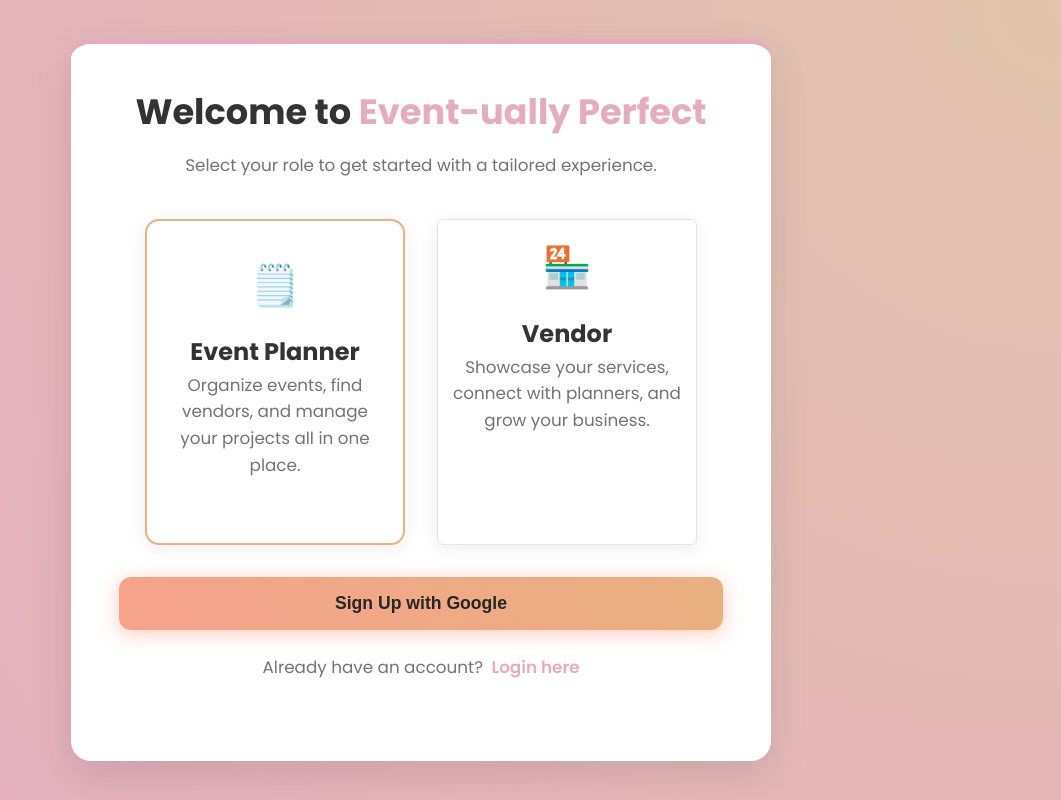
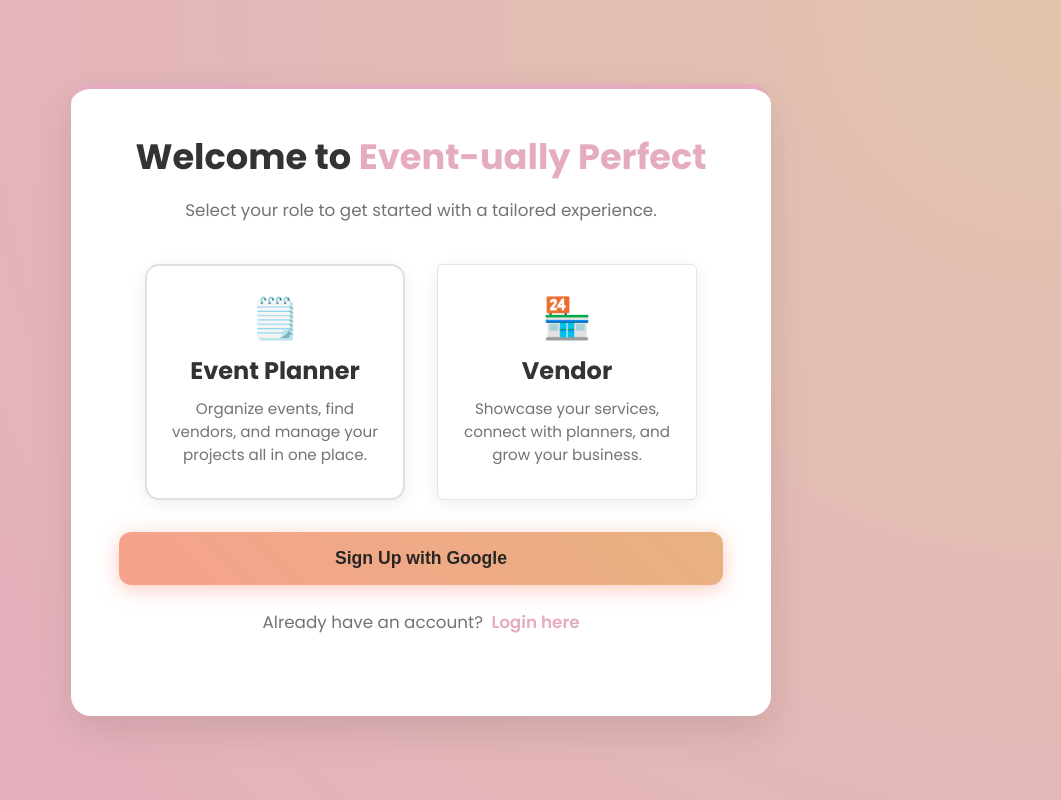
Before and after one commit to ZaneerahEssop/QUANTIX, a React (Create React App) app: page /signup in a window 1280 px wide. Shown: the whole page, without its empty margins (219-1280 px from the left). Built offline with nearby package versions, Linux system fonts and the light colour scheme; no server answers.

Commit message:
Fixing role cards on signup page

```diff
--- a/src/App.css
+++ b/src/App.css
@@ -1029,37 +1029,100 @@ body.dashboard-body {
     justify-content: center;
     margin-top: 2rem;
     flex-wrap: wrap;
+    align-items: stretch;
 }
 .role-card {
-    background: var(--card-background);
-    border: 2px solid var(--border-color, #ddd);
+    background: #fff;
+    border: 2px solid #e0e0e0;
     border-radius: 14px;
     box-shadow: 0 4px 18px rgba(0,0,0,0.07);
-    padding: 2rem 1.5rem 1.5rem 1.5rem;
+    padding: 2rem 1.5rem;
     width: 260px;
-    text-align: center;
+    min-height: 220px;
     color: var(--text-primary);
-    transition: box-shadow 0.2s, border-color 0.2s, background 0.2s;
+    transition: all 0.2s ease;
     display: flex;
     flex-direction: column;
     align-items: center;
+    justify-content: center;
+    text-align: center;
     cursor: pointer;
-    border-width: 2px;
-    border-style: solid;
-    border-color: var(--peach);
-    outline: none;
+    position: relative;
+    overflow: hidden;
+    box-sizing: border-box;
+}
+
+.role-card::after {
+    content: '';
+    position: absolute;
+    top: 0;
+    left: 0;
+    right: 0;
+    bottom: 0;
+    border: 2px solid var(--blush);
+    border-radius: 12px;
+    opacity: 0;
+    transition: opacity 0.2s;
+}
+
+.role-card.vendor-card::after {
+    border-color: var(--coral);
+}
+
+.role-card.selected::after,
+.role-card:hover::after {
+    opacity: 1;
 }
 .role-card.selected, .role-card:hover {
     box-shadow: 0 8px 32px rgba(45, 45, 130, 0.13);
     border-color: var(--blush);
     background: hsl(260, 35%, 95%);
+    outline: 2px solid var(--blush);
+    outline-offset: -1px;
+}
+
+.vendor-card {
+    border: 1.5px solid #666; /* Slightly thicker border */
+}
+
+.vendor-card.selected,
+.vendor-card:hover {
+    border-color: var(--coral);
+}
+
+.vendor-card.selected,
+.vendor-card:hover {
+    outline: 2px solid #e07d5a; /* Darker shade of coral for better visibility */
+    outline-offset: -1px;
+    background: hsl(14, 85%, 97%);
 }
 .role-card input[type="radio"]:focus + .card-icon {
     outline: 2px solid var(--blush);
 }
 .card-icon {
     font-size: 2.5rem;
-    margin-bottom: 1rem;
+    margin: 0 0 1.2rem 0;
+    height: 2.5rem;
+    display: flex;
+    align-items: center;
+    justify-content: center;
+    display: flex;
+    align-items: center;
+    justify-content: center;
+    width: 100%;
+    flex-shrink: 0;
+}
+
+.role-card h2 {
+    margin: 0 0 0.75rem 0;
+    font-size: 1.5rem;
+    line-height: 1.2;
+}
+
+.role-card p {
+    margin: 0;
+    line-height: 1.5;
+    font-size: 0.95rem;
 }
 .submit-btn {
     width: 100%;
```
